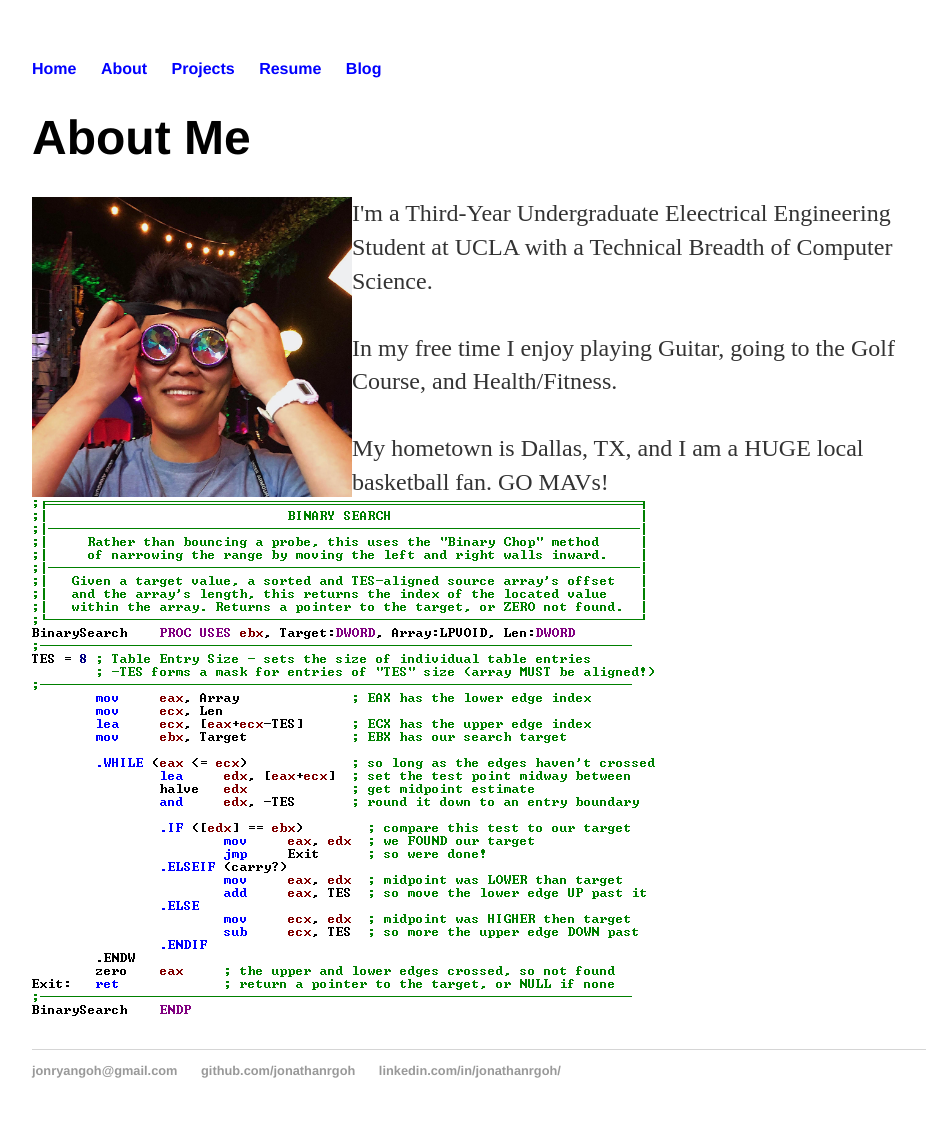
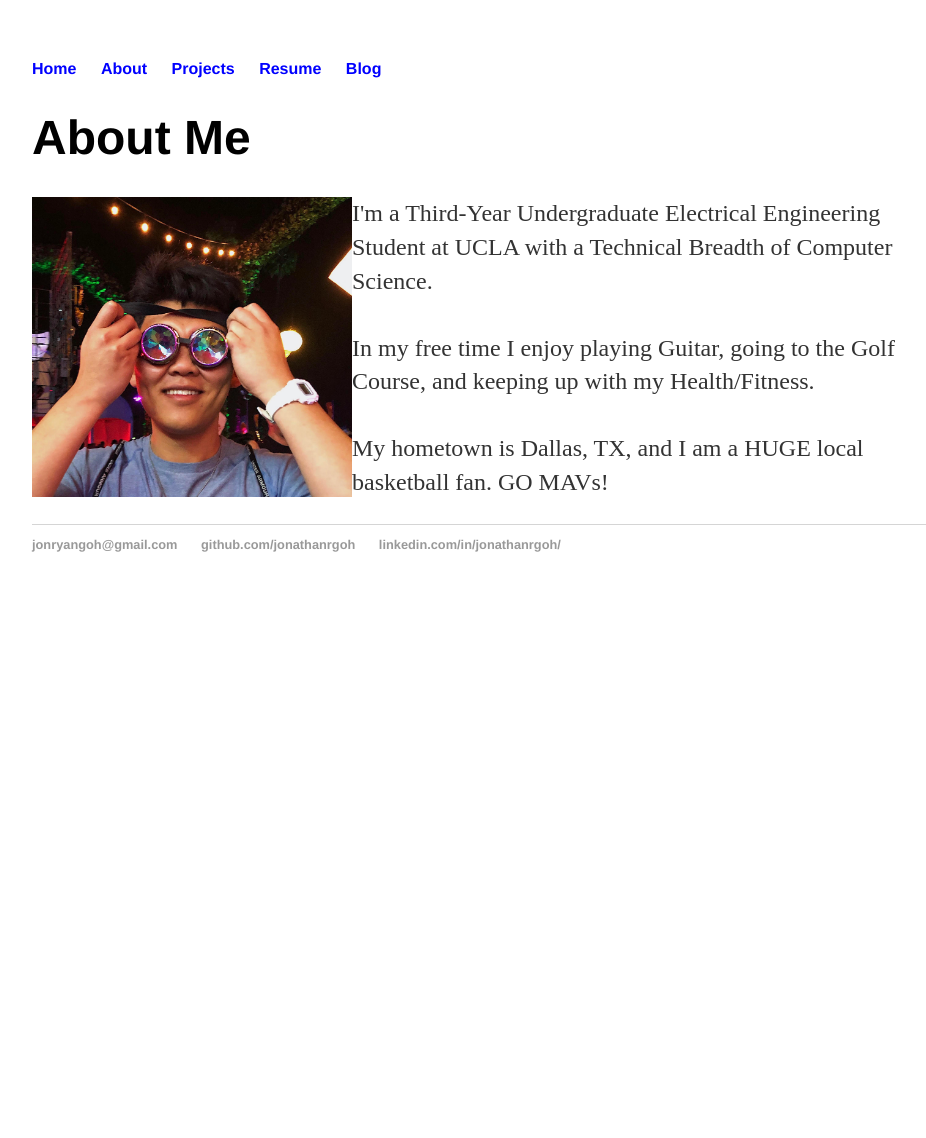
Before and after one commit to jonathanrgoh/jonathanrgoh.github.io, a Jekyll site: the page built from about/index.html, in a window 1280 px wide. Shown: the whole page, without its empty margins (160-1086 px from the left). Built offline with Jekyll 4.4.1, drawn with Linux system fonts in a browser that asks for light colours; after the commit the page ends 900 px from its top, so only the background shows below that.

Commit message:
Update index.html

```diff
--- a/about/index.html
+++ b/about/index.html
@@ -7,12 +7,11 @@
 
 
 
-		<p><img src="\images\home\jonFace.jpg" style="float:left;width:320px;height:300px;" alt="picture of me">I'm a Third-Year Undergraduate Eleectrical Engineering Student at UCLA with a Technical Breadth of Computer Science.
+		<p><img src="\images\home\jonFace.jpg" style="float:left;width:320px;height:300px;" alt="picture of me">I'm a Third-Year Undergraduate Electrical Engineering Student at UCLA with a Technical Breadth of Computer Science.
 
-		<br><br>In my free time I enjoy playing Guitar, going to the Golf Course, and Health/Fitness.
+		<br><br>In my free time I enjoy playing Guitar, going to the Golf Course, and keeping up with my Health/Fitness.
 
 		<br><br>My hometown is Dallas, TX, and I am a HUGE local basketball fan. GO MAVs!
 
 	    <!-- <img src="https://www.grc.com/sqrl/binarysearch.png" alt="my dog eating a tangerine"> -->
-	    <img src="\images\home\binarysearch.png" alt="i like ice cream">
 </div><!-- /.blurb -->
```
